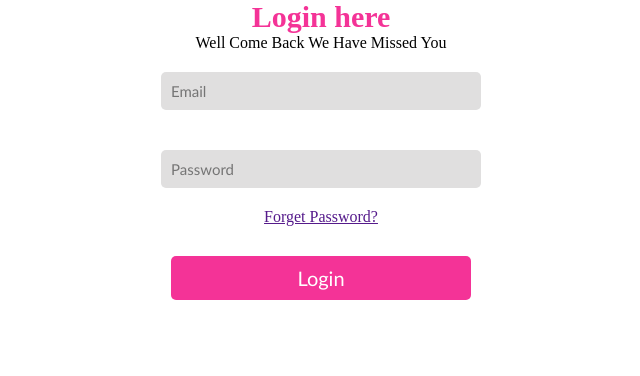
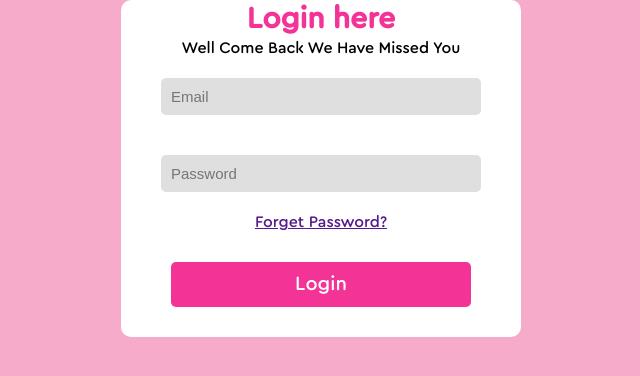
Before and after one commit to giveer/giveer, a React (Create React App) app: page /login in a window 1280 px wide. Shown: the top 376 px of the page, without its empty margins (319-959 px from the left). Built offline with nearby package versions, Linux system fonts and the light colour scheme.

Commit message:
imported Style.css in login.css

```diff
--- a/src/pages/login/Login.css
+++ b/src/pages/login/Login.css
@@ -1,8 +1,9 @@
-/* body{
-    background: #f7abca;
-    font-family: 'Gill Sans', 'Gill Sans MT', Calibri, 'Trebuchet MS', sans-serif; */
-    /* background: linear-gradient(90deg, rgba(255,0,97,1) 0%, rgba(255,255,255,1) 100%); */
-/* } */
+@import "../../Style.css";
+
+body{
+    background-color: #f7abca;
+    font-family: giveer-medium;
+}
 #email, #password{
     padding: 10px;
     margin: 20px;
@@ -10,7 +11,6 @@
     background: rgb(224, 223, 223);
     border: none;
     width: 300px;
-    font-family: 'Gill Sans', 'Gill Sans MT', Calibri, 'Trebuchet MS', sans-serif;
     font-size: 15px;
 }
 .log{
@@ -31,7 +31,7 @@
     color: #ffffff;
     background: #f43397;
     border: none;
-    font-family: 'Gill Sans', 'Gill Sans MT', Calibri, 'Trebuchet MS', sans-serif;
+    font-family: giveer-medium;
     font-size: 20px;
 }
 .log_head{
@@ -41,5 +41,5 @@
     color: #f43397;
 }
 #forgetpass{
-    text-align: left;
+    text-align: right !important;
 }
```
